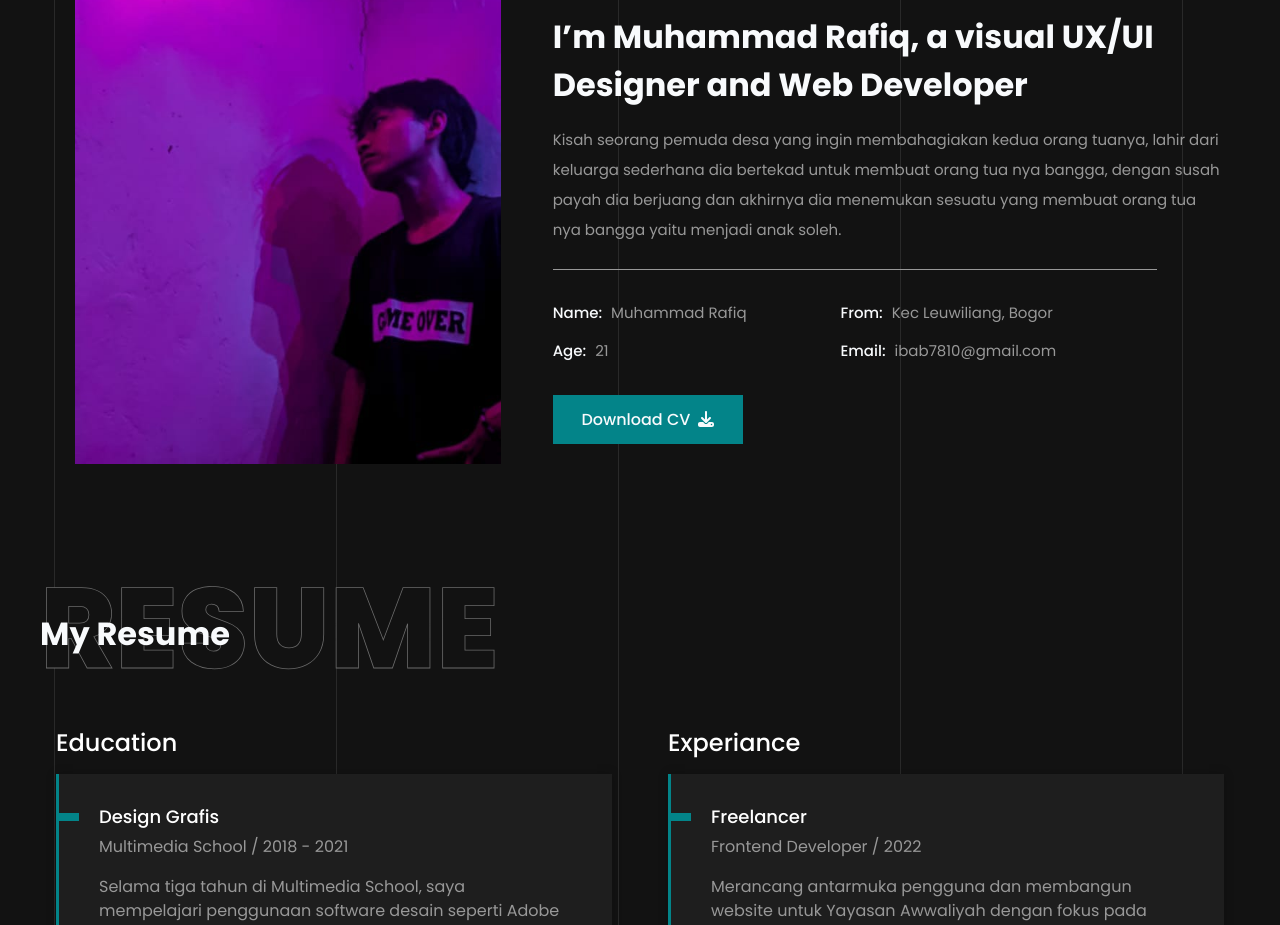
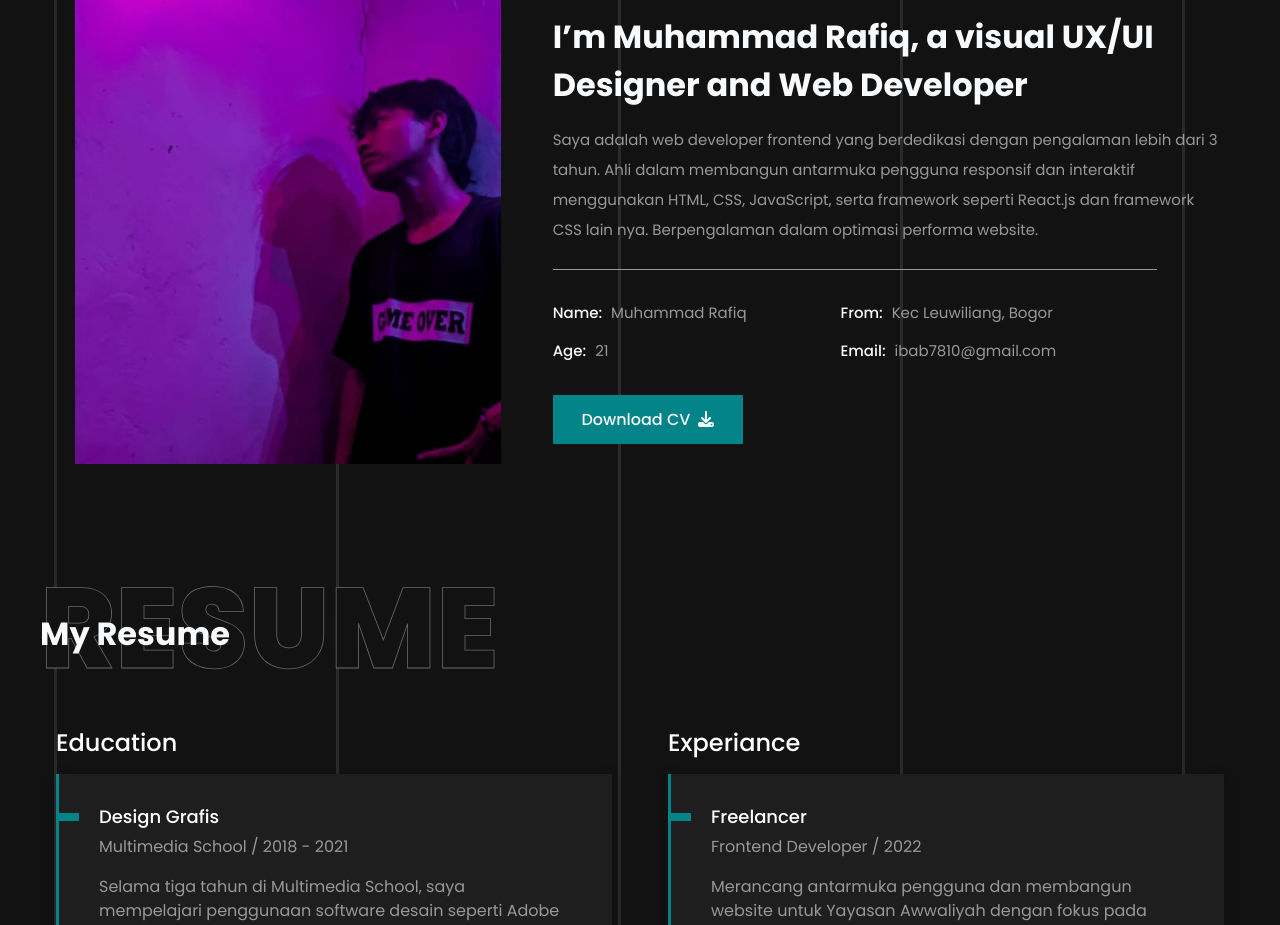
Before and after one commit to rafiq451/portfolio-rafiq, a React (Vite) app: page / in a window 1280 px wide. Shown: the part 820-1745 px from the top of the page. Built offline with nearby package versions, Linux system fonts and the light colour scheme.

Commit message:
update bg dan about

```diff
--- a/src/Pages/About.jsx
+++ b/src/Pages/About.jsx
@@ -142,8 +142,8 @@ const About = () => {
               <h1>Who am I?</h1>
               <h2>I’m Muhammad Rafiq, a visual UX/UI Designer and Web Developer</h2>
               <p className="lh-lg">
-                Kisah seorang pemuda desa yang ingin membahagiakan kedua orang tuanya, lahir dari keluarga sederhana dia bertekad untuk membuat orang tua nya bangga, dengan susah payah dia berjuang dan akhirnya dia menemukan sesuatu yang
-                membuat orang tua nya bangga yaitu menjadi anak soleh.
+                Saya adalah web developer frontend yang berdedikasi dengan pengalaman lebih dari 3 tahun. Ahli dalam membangun antarmuka pengguna responsif dan interaktif menggunakan HTML, CSS, JavaScript, serta framework seperti React.js
+                dan framework CSS lain nya. Berpengalaman dalam optimasi performa website.
               </p>
             </div>
             <section className="biodata">
--- a/src/Pages/Home.jsx
+++ b/src/Pages/Home.jsx
@@ -1,7 +1,9 @@
 import React from 'react';
 import Herro from '../components/Herro/Herro';
 import styled from 'styled-components';
-import bgGaris from '../assets/garis.svg';
+// import bgGaris from '../assets/garis.svg';
+import bgGaris1 from '../assets/garis1.svg';
+// import bgGaris2 from '../assets/garis.png';
 import About from './About';
 import Resume from './Resume';
 import Certificate from './Certificate';
@@ -35,7 +37,7 @@ const Home = () => {
   return (
     <>
       <Herro />
-      <StyledHome $bgGaris={bgGaris}>
+      <StyledHome $bgGaris={bgGaris1}>
         <section className="bg-garis">
           <div className="content ">
             <About />
```
Also changed, not shown: src/assets/garis1.svg (added), src/assets/garis2.png (added).
